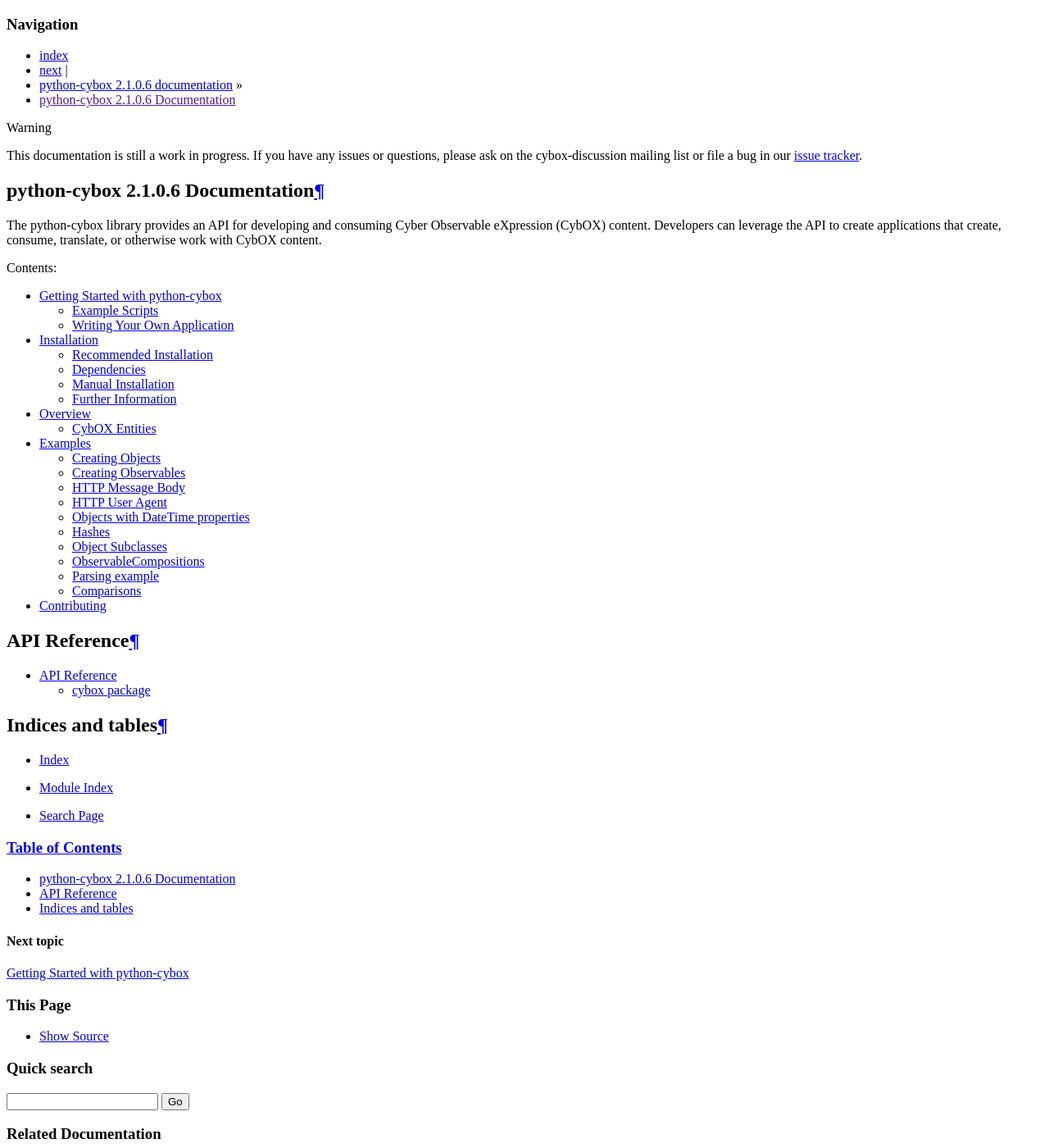
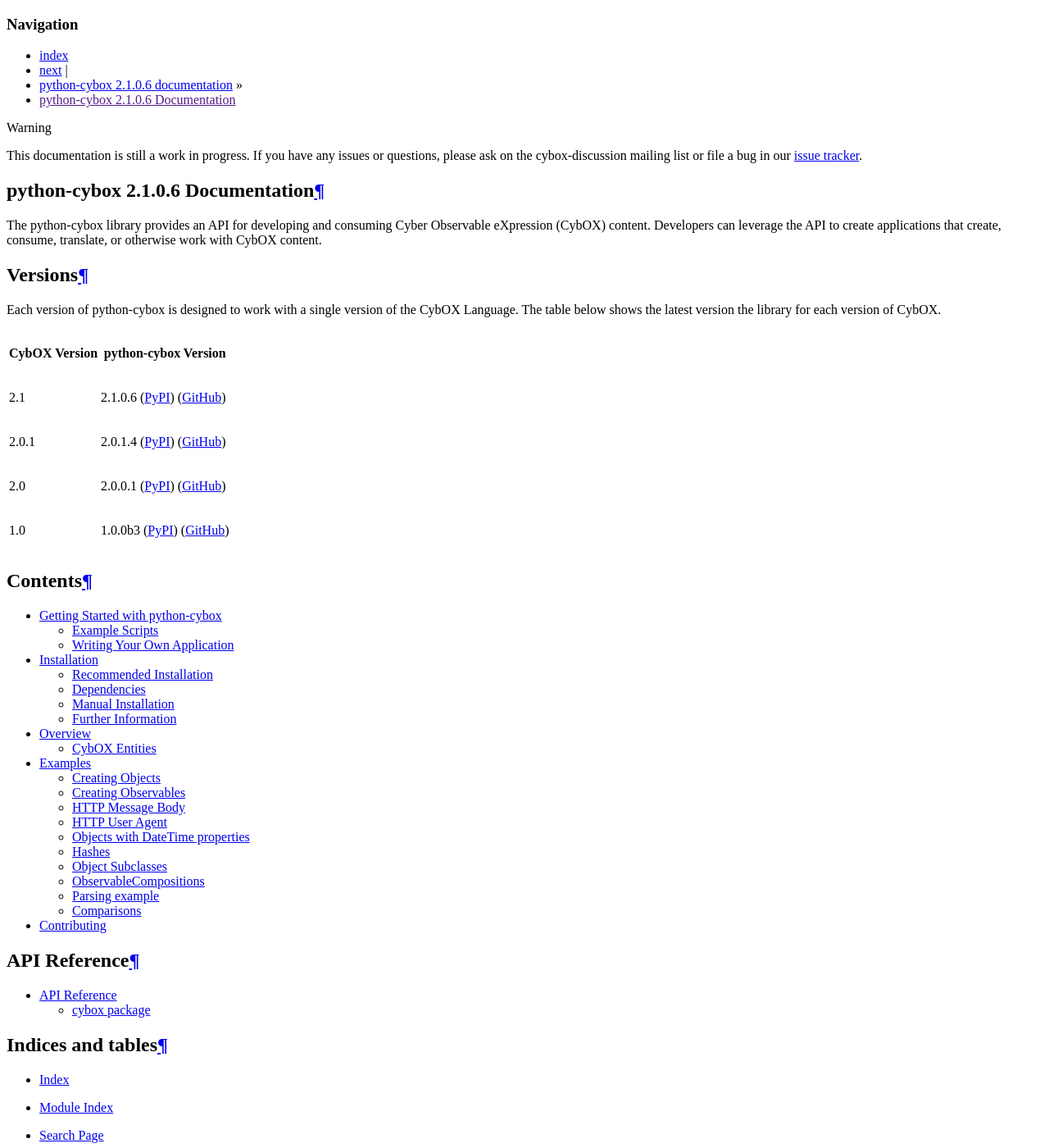
Before and after one commit to CybOXProject/python-cybox, a Sphinx documentation site: the page built from docs/index.rst, in a window 1280 px wide and 1400 px high. Shown: the whole window at 82% size. Built offline with Sphinx 7.4.7, drawn with Linux system fonts in a browser that asks for light colours; the version number is read from the project's files by our own code.

Commit message:
Add version table to documentation home page.

```diff
--- a/docs/index.rst
+++ b/docs/index.rst
@@ -11,7 +11,33 @@
 create applications that create, consume, translate, or otherwise work with
 CybOX content.
 
-Contents:
+Versions
+--------
+Each version of python-cybox is designed to work with a single version of the
+CybOX Language.  The table below shows the latest version the library for each
+version of CybOX.
+
+============= ====================
+CybOX Version python-cybox Version
+============= ====================
+2.1           2.1.0.6 (`PyPI`__) (`GitHub`__)
+2.0.1         2.0.1.4 (`PyPI`__) (`GitHub`__)
+2.0           2.0.0.1 (`PyPI`__) (`GitHub`__)
+1.0           1.0.0b3 (`PyPI`__) (`GitHub`__)
+============= ====================
+
+__ https://pypi.python.org/pypi/cybox/2.1.0.6
+__ https://github.com/CybOXProject/python-cybox/tree/v2.1.0.6
+__ https://pypi.python.org/pypi/cybox/2.0.1.4
+__ https://github.com/CybOXProject/python-cybox/tree/v2.0.1.4
+__ https://pypi.python.org/pypi/cybox/2.0.0.1
+__ https://github.com/CybOXProject/python-cybox/tree/v2.0.0.1
+__ https://pypi.python.org/pypi/cybox/1.0.0b3
+__ https://github.com/CybOXProject/python-cybox/tree/v1.0.0b3
+
+
+Contents
+--------
 
 .. toctree::
    :maxdepth: 2
```
